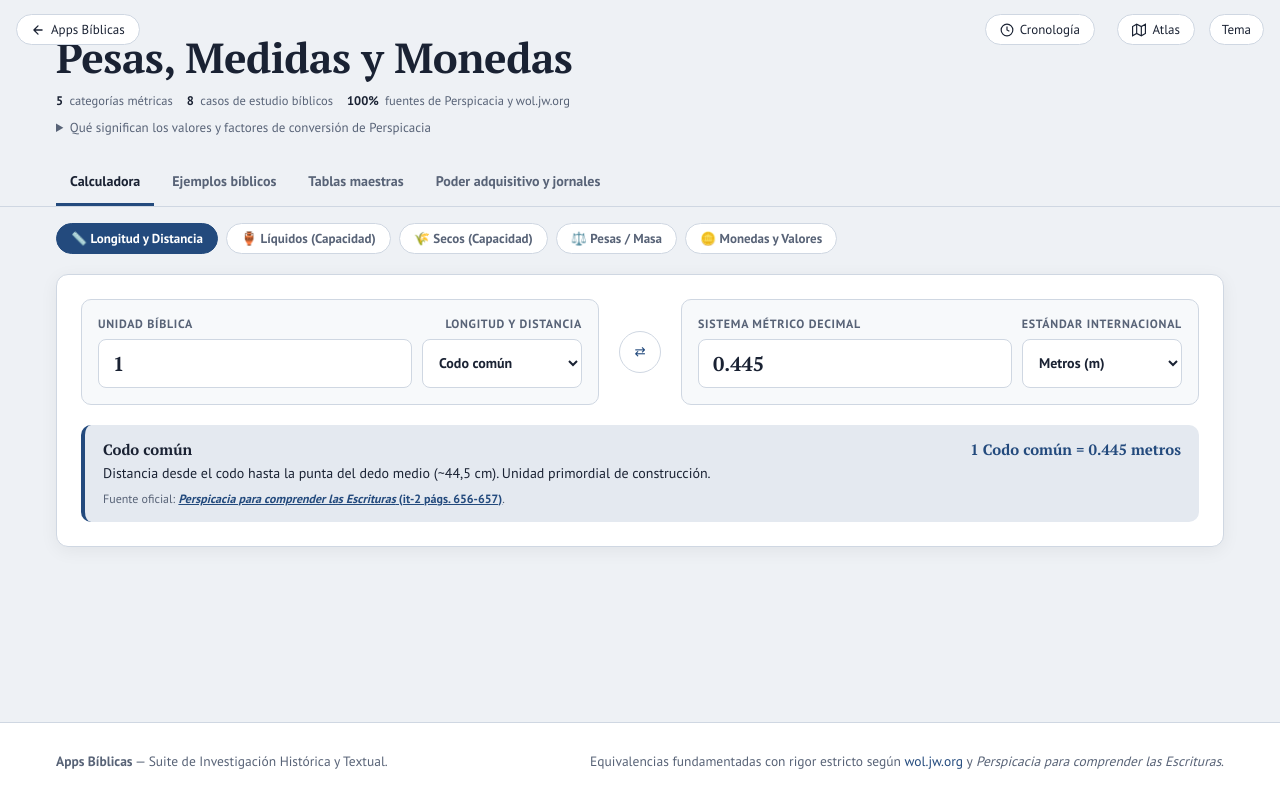
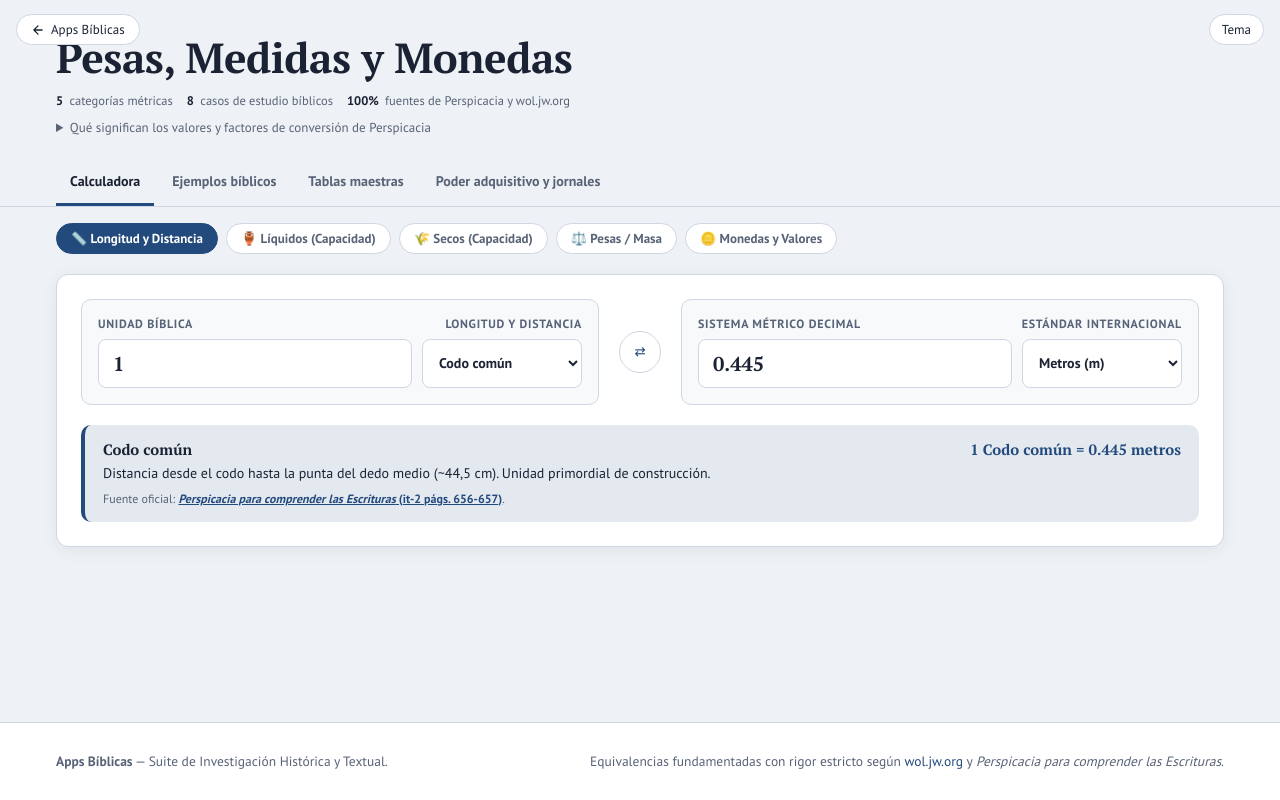
Before and after one commit to rmenor/bibleapps, a website: page medidas/index.html in a window 1280 px wide. Drawn offline with Linux system fonts and the light colour scheme.

Commit message:
fix(ui): eliminar accesos directos a otras apps de la cabecera derecha y exigir retorno al portal principal

```diff
--- a/medidas/index.html
+++ b/medidas/index.html
@@ -519,14 +519,6 @@ footer.app-footer{
 <a class="homebtn" href="../" title="Volver al portal de Apps Bíblicas">
   <svg width="14" height="14" viewBox="0 0 24 24" fill="none" stroke="currentColor" stroke-width="2.2" stroke-linecap="round" stroke-linejoin="round" aria-hidden="true"><path d="M19 12H5M12 19l-7-7 7-7"/></svg>
   <span>Apps Bíblicas</span>
-</a>
-<a class="homebtn homebtn-sub" style="left:auto;right:185px" href="../cronologia/" title="Abrir Tabla cronológica">
-  <svg width="14" height="14" viewBox="0 0 24 24" fill="none" stroke="currentColor" stroke-width="2"><circle cx="12" cy="12" r="10"></circle><polyline points="12 6 12 12 16 14"></polyline></svg>
-  <span>Cronología</span>
-</a>
-<a class="homebtn homebtn-sub" style="left:auto;right:85px" href="../atlas/" title="Abrir Atlas y Geografía Bíblica">
-  <svg width="14" height="14" viewBox="0 0 24 24" fill="none" stroke="currentColor" stroke-width="2"><polygon points="1 6 1 22 8 18 16 22 23 18 23 2 16 6 8 2 1 6"></polygon><line x1="8" y1="2" x2="8" y2="18"></line><line x1="16" y1="6" x2="16" y2="22"></line></svg>
-  <span>Atlas</span>
 </a>
 <button class="themebtn" id="theme" aria-label="Cambiar tema">Tema</button>
 
```
Also changed, not shown: atlas/index.html (+0 -8 lines), cronologia/index.html (+0 -8 lines), .agents/skills/bibleapps-app-design/SKILL.md.
